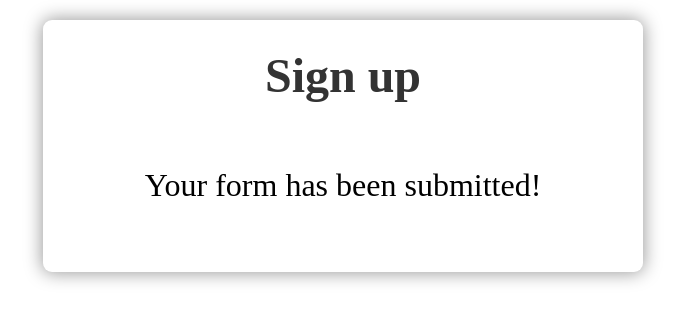
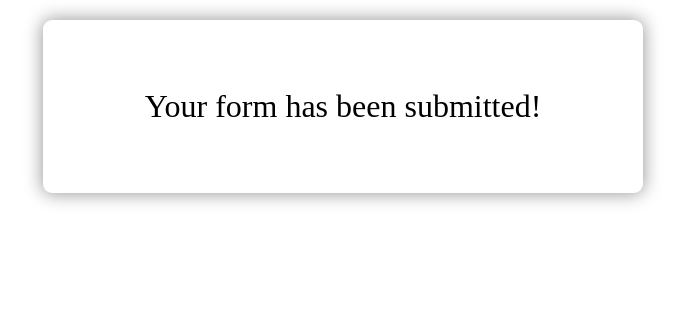
Before and after one commit to nishant1931/signupvalidation, a plain HTML site: page index.html in a window 1280 px wide. Both pictures are taken after typing "Sample", "name@example.com", "Sample123", "Sample123" into the empty fields and a click on the button "Sign Up". Shown: the whole page, without its empty margins (297-982 px from the left). Drawn offline with Linux system fonts and the light colour scheme.

Commit message:
final confirmation message

```diff
--- a/index.html
+++ b/index.html
@@ -15,7 +15,7 @@
 
     <header class="container">
         <div class="form">
-            <h1>Sign up</h1>
+            <h1 class="h1 ">Sign up</h1>
             <form action="">
                 <div class="form-group">
                     <label>Username</label>
--- a/index.js
+++ b/index.js
@@ -9,6 +9,7 @@
 const password = document.querySelector('input[name="password"]');
 const cpassword = document.querySelector('input[name="cpassword"]');
 const submitted = document.querySelector('.submitted');
+const h1 = document.querySelector('.h1');
 let isFormValid = false;
 let isValidationOn = false;
 
@@ -71,6 +72,7 @@
     if (isFormValid) {
         form.remove();
         submitted.classList.remove('hidden');
+        h1.classList.add('hidden');
     }
 
 
```
